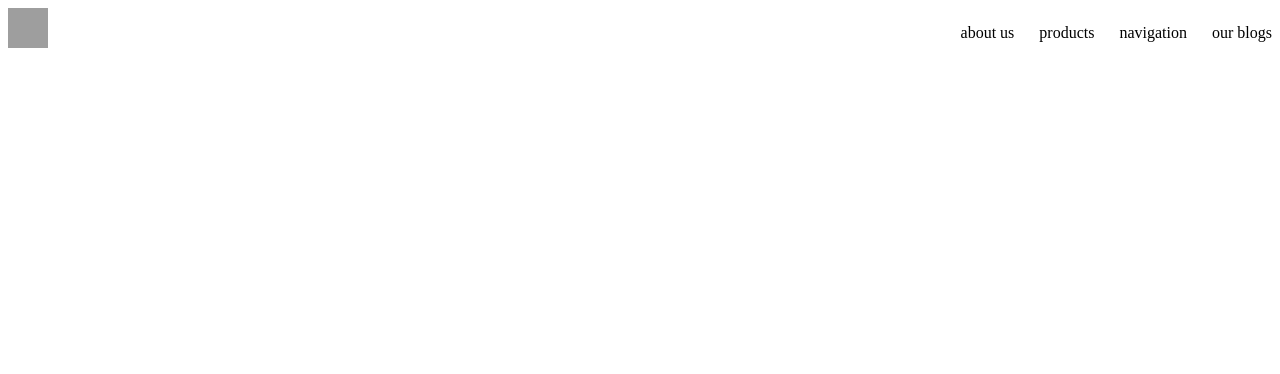
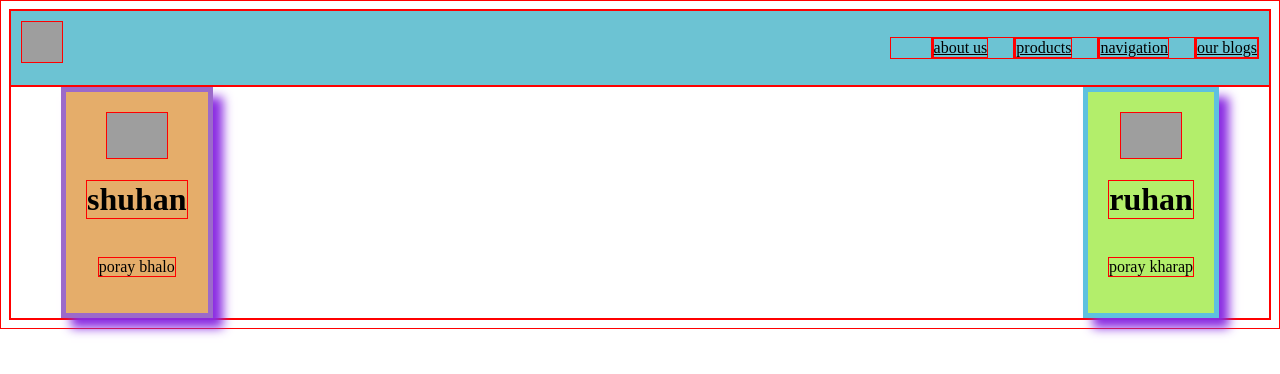
Before and after one commit to mahim-2025/my-second-repo, a plain HTML site: page index.html in a window 1280 px wide. Drawn offline with Linux system fonts and the light colour scheme; grey boxes are pictures that could not be loaded.

Commit message:
added two boxes and nav

```diff
--- a/index.html
+++ b/index.html
@@ -16,7 +16,19 @@
        <li><a href="about us"></a>our blogs</li>
     </ul>
   </header>
-  <div class="father">
+  <div id="father">
+    <div id="shuhan">
+      <img width="60px" src="https://img.icons8.com/?size=64&id=rKq46BLmu1-B&format=png" alt="shuhan">
+      <h1>shuhan</h1>
+      <p>poray bhalo</p>
+
+    </div>
+    <div id="ruhan">
+      <img width="60px" src="https://img.icons8.com/?size=50&id=119962&format=png" alt="ruhan">
+      <h1>ruhan</h1>
+      <p>poray kharap</p>
+
+    </div>
 
   </div>
 
--- a/port.css
+++ b/port.css
@@ -1,3 +1,42 @@
+* {
+    border: solid 1px red;
+}
+
+
+
+#father {
+    display: flex;
+    justify-content: space-between;
+    padding-left: 50px; padding-right: 50px;
+}
+#shuhan {
+    border: 5px solid rgb(156, 106, 202);
+    box-shadow: 10px 10px 10px blueviolet;
+    background-color: rgb(229, 173, 106);
+    padding: 20px;
+
+   display: flex;
+   flex-direction: column;
+   align-items: center;
+}
+
+#ruhan {
+    border: 5px solid rgb(94, 193, 223);
+    background-color: rgb(179, 238, 107); /* Assuming you want a background here too */
+    padding: 20px;
+     box-shadow: 10px 10px 10px blueviolet;
+display: flex;
+flex-direction: column ;
+align-items: center;
+}
+
+}
+#ruhan {
+    background-color: aquamarine;
+    padding: 20px;
+    border-radius: 20px;
+}
+
 .shuhan {
     border: 2px solid;
 }
@@ -7,6 +46,8 @@
 header {
     display: flex;
     justify-content: space-between;
+    background-color: rgb(108, 195, 211);
+    padding: 10px;
 }
 header img {
     width: 40px; height: 40px;
@@ -16,4 +57,5 @@ header img {
 }
 ul {
     list-style: none; gap: 25px;
+    text-decoration: underline;
 }
```
